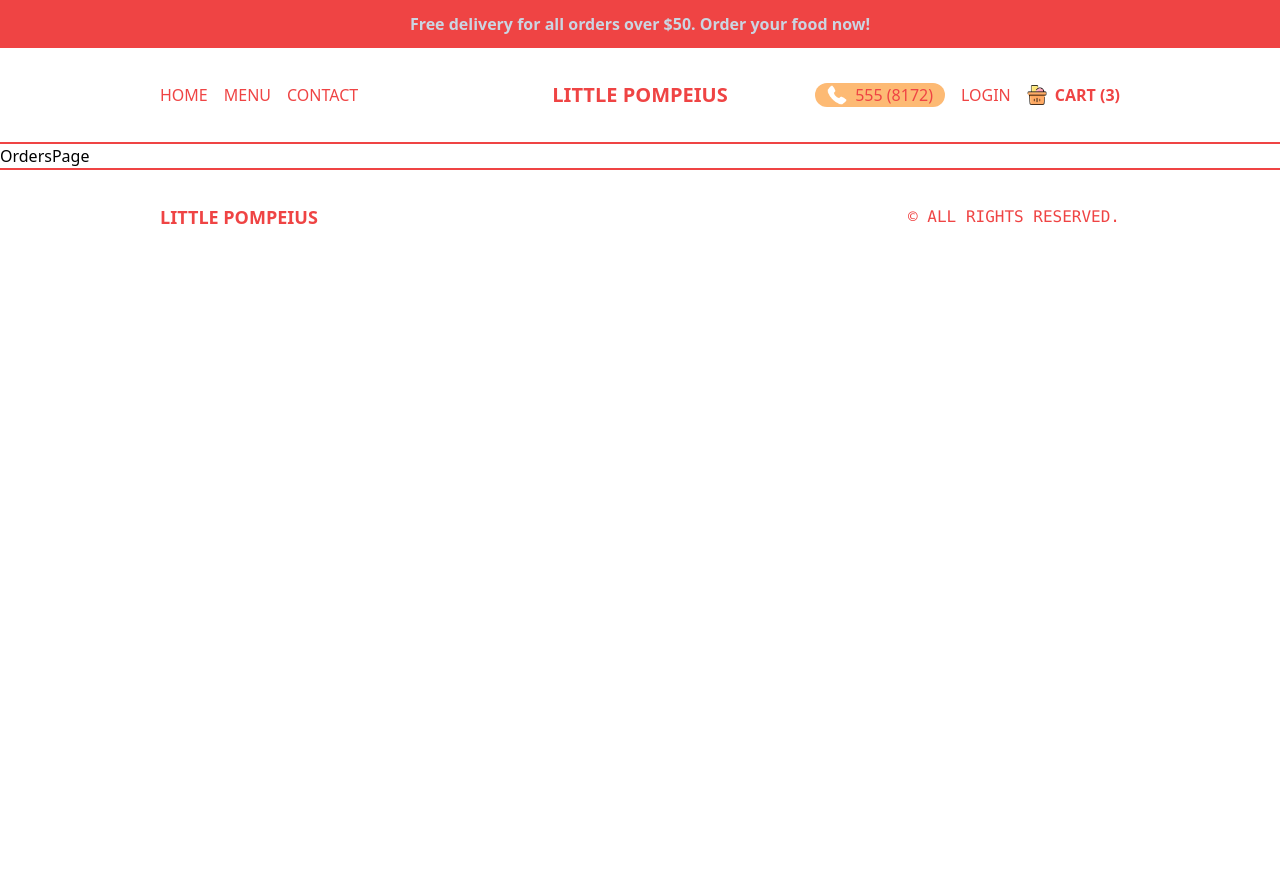
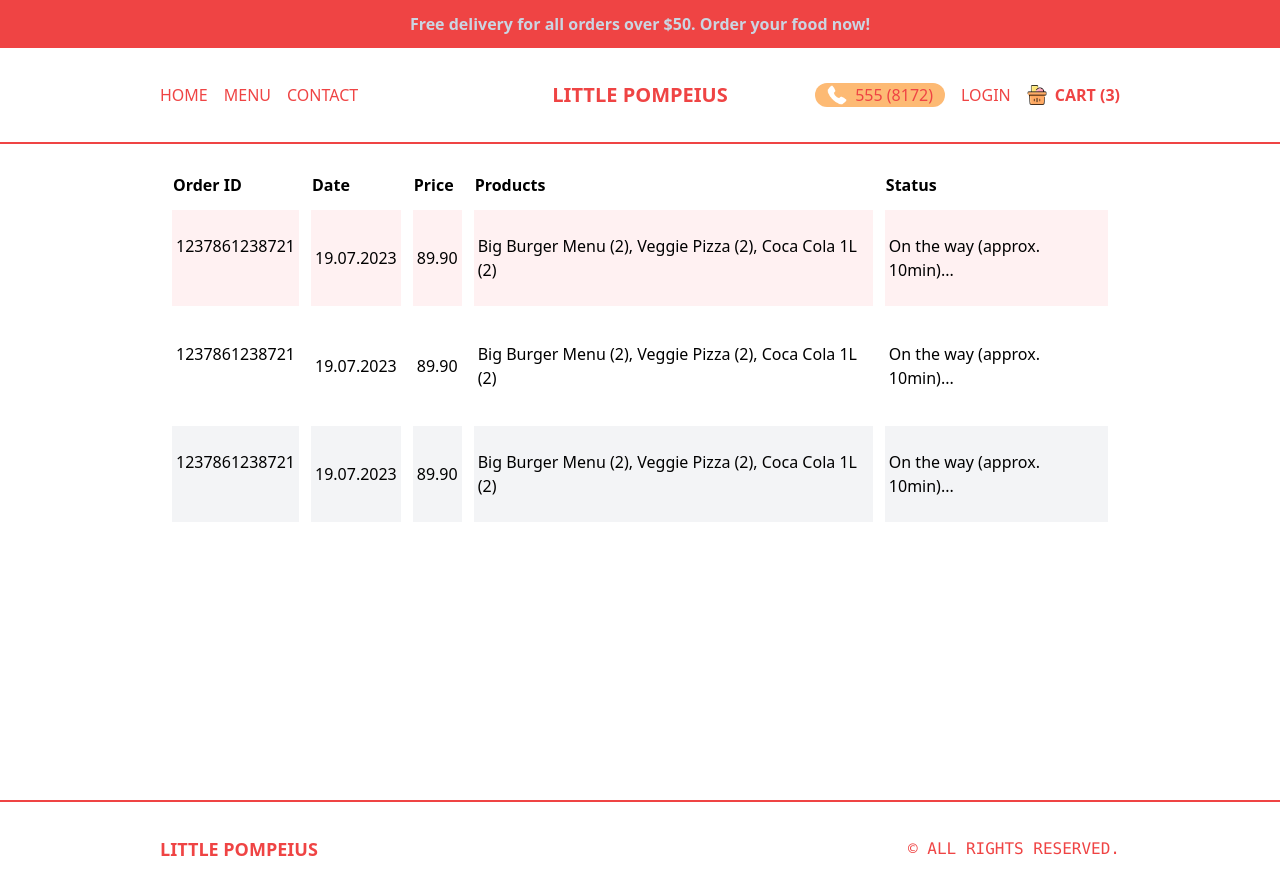
Before and after one commit to Sumer16/little-pompeius, a Next.js app: page /orders in a window 1280 px wide. Before the commit the page ends 800 px from the top, so only its background shows below. Built offline with nearby package versions, Linux system fonts and the light colour scheme.

Commit message:
Designed Orders page for the restaurant

```diff
--- a/src/app/orders/page.tsx
+++ b/src/app/orders/page.tsx
@@ -2,7 +2,42 @@
 
 const OrdersPage = () => {
   return (
-    <div>OrdersPage</div>
+    <div className='p-4 lg:px-16 xl:px-40 h-[calc(100vh-6rem)] md:h-[calc(100vh-9rem)]'>
+      <table className='w-full border-separate border-spacing-3'>
+        <thead>
+          <tr className='text-left'>
+            <th className='hidden md:block'>Order ID</th>
+            <th>Date</th>
+            <th>Price</th>
+            <th className='hidden md:block'>Products</th>
+            <th>Status</th>
+          </tr>
+        </thead>
+        <tbody>
+          <tr className='text-sm md:text-base bg-rose-50'>
+            <td className='hidden md:block py-6 px-1'>1237861238721</td>
+            <td className='py-6 px-1'>19.07.2023</td>
+            <td className='py-6 px-1'>89.90</td>
+            <td className='hidden md:block py-6 px-1'>Big Burger Menu (2), Veggie Pizza (2), Coca Cola 1L (2)</td>
+            <td className='py-6 px-1'>On the way (approx. 10min)...</td>
+          </tr>
+          <tr className='text-sm md:text-base odd:bg-gray-100'>
+            <td className='hidden md:block py-6 px-1'>1237861238721</td>
+            <td className='py-6 px-1'>19.07.2023</td>
+            <td className='py-6 px-1'>89.90</td>
+            <td className='hidden md:block py-6 px-1'>Big Burger Menu (2), Veggie Pizza (2), Coca Cola 1L (2)</td>
+            <td className='py-6 px-1'>On the way (approx. 10min)...</td>
+          </tr>
+          <tr className='text-sm md:text-base odd:bg-gray-100'>
+            <td className='hidden md:block py-6 px-1'>1237861238721</td>
+            <td className='py-6 px-1'>19.07.2023</td>
+            <td className='py-6 px-1'>89.90</td>
+            <td className='hidden md:block py-6 px-1'>Big Burger Menu (2), Veggie Pizza (2), Coca Cola 1L (2)</td>
+            <td className='py-6 px-1'>On the way (approx. 10min)...</td>
+          </tr>
+        </tbody>
+      </table>
+    </div>
   );
 }
 
```
